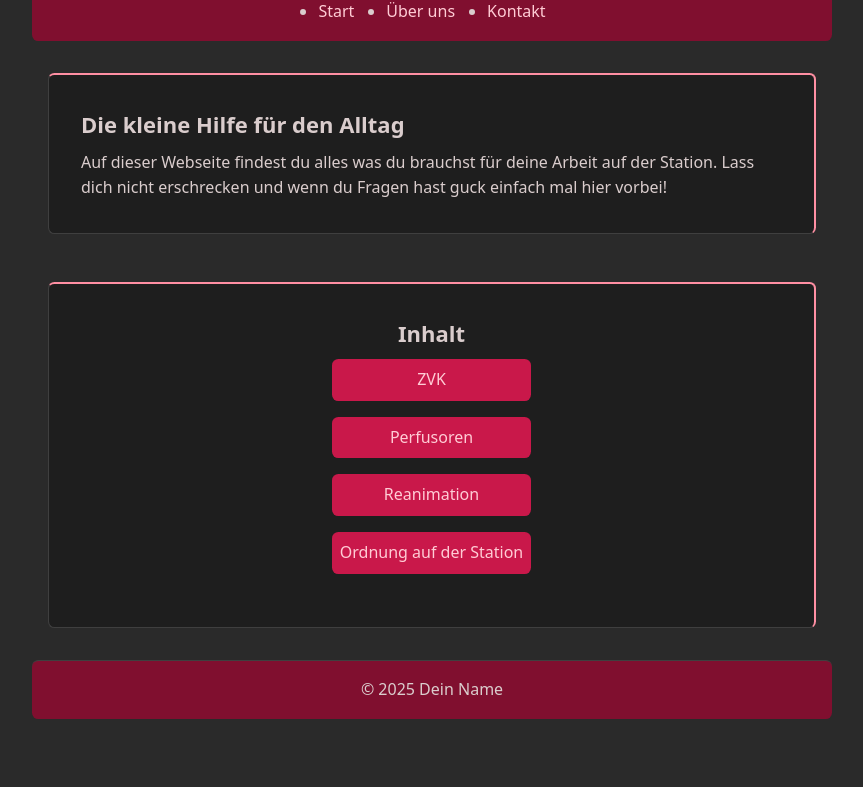
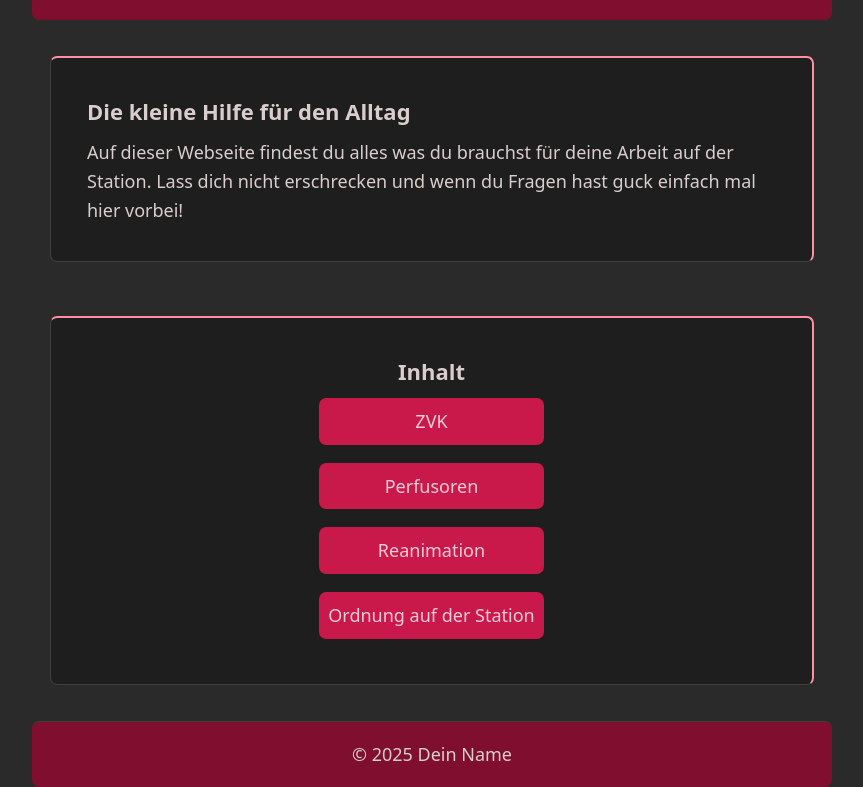
Before and after one commit to ken-chanD/PflegeSnacks, a plain HTML site: page index.html in a window 1280 px wide. Shown: the part 81-868 px from the top of the page, without its empty margins (208-1071 px from the left). Before the commit the page ends 800 px from the top, so only its background shows below. Drawn offline with Linux system fonts and the light colour scheme.

Commit message:
font size 18px

```diff
--- a/index.html
+++ b/index.html
@@ -11,14 +11,6 @@
 
   <header>
     <h1 class="header-title">PflegeSnacks</h1>
-    <nav>
-      <!-- Navigation -->
-      <ul>
-        <li><a href="#">Start</a></li>
-        <li><a href="#">Über uns</a></li>
-        <li><a href="#">Kontakt</a></li>
-      </ul>
-    </nav>
   </header>
 
   <div class="theme-section">
--- a/style.css
+++ b/style.css
@@ -5,6 +5,7 @@
   padding: 0;
   box-sizing: border-box;
   scroll-behavior: smooth;
+  font-size: 18px;
 }
 
 /* ==== BODY ==== */
@@ -66,15 +67,6 @@ header, footer {
   background-color: #800F2F;
 }
 
-nav ul {
-  display: flex;
-  flex-direction: row;
-  justify-content: center;
-  align-items: center;
-  gap: 2rem;
-}
-
-
 /* ==== THEME-SECTION ==== */
 .theme-section {
   grid-area: theme-section;
```
